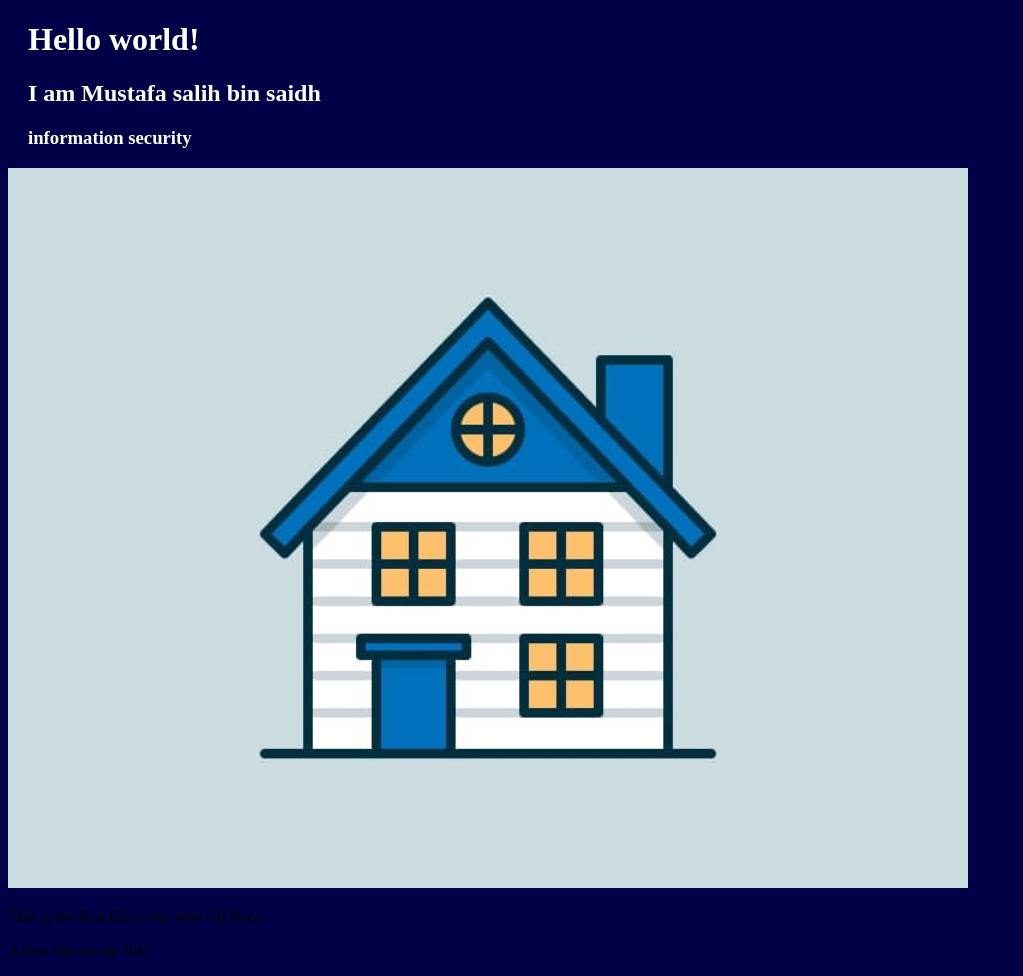
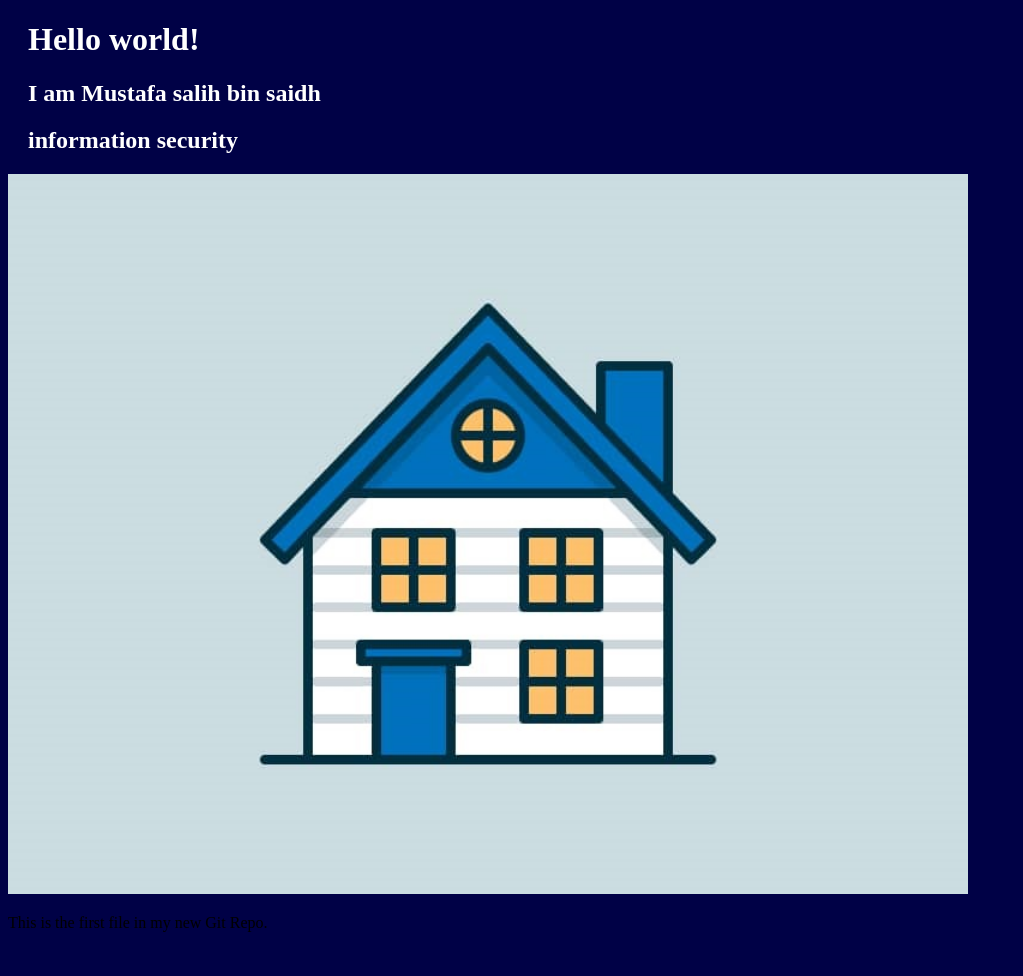
Before and after one commit to mustafa10121/mustafa101.github.io, a plain HTML site: page index.html in a window 1280 px wide. Shown: the whole page, without its empty margins (0-1023 px from the left). After the commit the page ends 948 px from the top, so only its background shows below. Drawn offline with Linux system fonts and the light colour scheme.

Commit message:
Update index.html

```diff
--- a/index.html
+++ b/index.html
@@ -1,16 +1,16 @@
 <!DOCTYPE html>
 <html>
 <head>
-<title>Hello World!</title>
+<title>Information security!</title>
 <link rel="stylesheet" href="bluestyle.css">
 </head>
 <body>
 <h1>Hello world!</h1>
 <h2>I am Mustafa salih bin saidh</h2>
-<h3>information security</h3>
+<h2>information security</h2>
 <div><img src="IMG-20220830-WA0015.jpg" alt="Hello World from Space"
 style="width:100%;max-width:960px"></div>
 <p>This is the first file in my new Git Repo.</p>
-<p>A new line in our file!</p>
+
 </body>
 </html>
```
